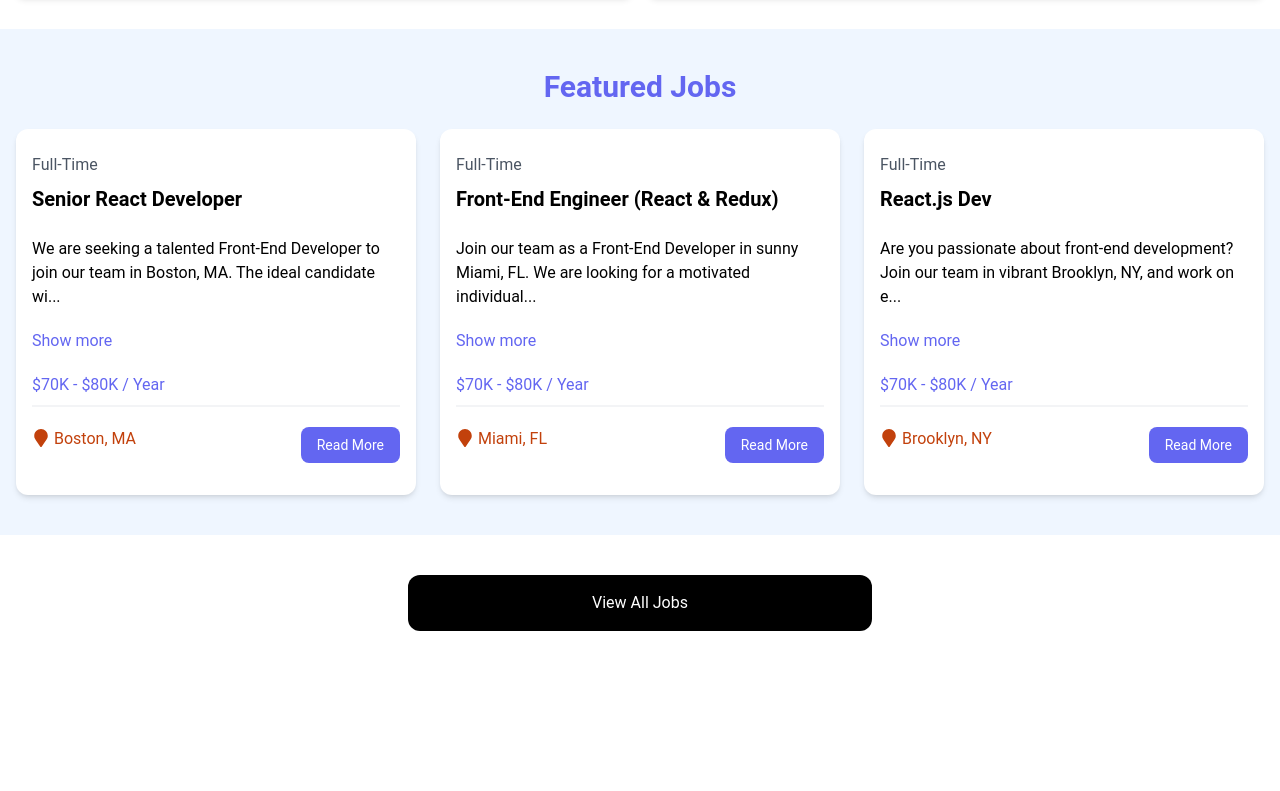
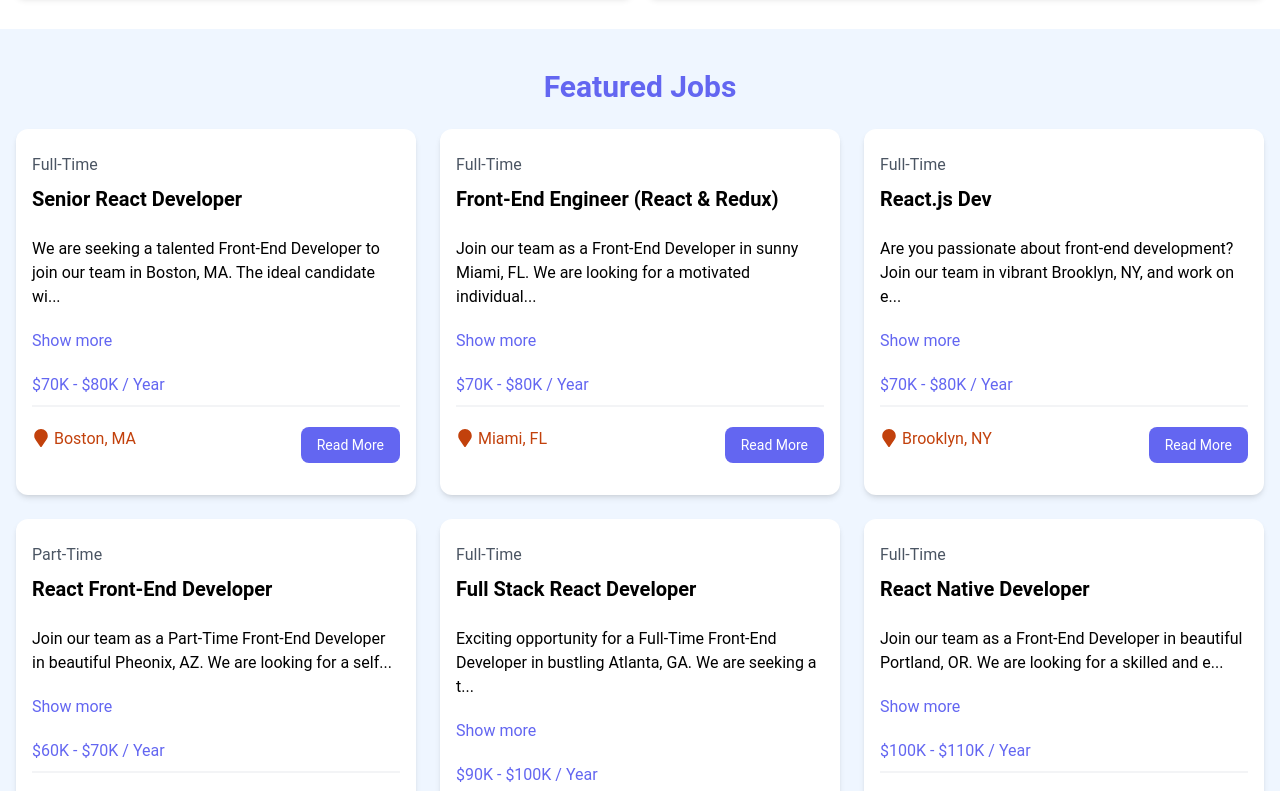
Before and after one commit to javierlona/learning-react-crash-course, a React (Vite) app: page / in a window 1280 px wide. Shown: the part 580-1371 px from the top of the page. Before the commit the page ends 1251 px from the top, so only its background shows below. Built offline with nearby package versions, Linux system fonts and the light colour scheme; data requests are answered from the project's data file.

Commit message:
Utilize JSON Server

```diff
--- a/package.json
+++ b/package.json
@@ -7,7 +7,8 @@
     "dev": "vite",
     "build": "tsc -b && vite build",
     "lint": "eslint .",
-    "preview": "vite preview"
+    "preview": "vite preview",
+    "server": "json-server --watch src/jobs.json --port 5000"
   },
   "dependencies": {
     "react": "^18.3.1",
@@ -25,6 +26,7 @@
     "eslint-plugin-react-hooks": "^5.0.0",
     "eslint-plugin-react-refresh": "^0.4.16",
     "globals": "^15.14.0",
+    "json-server": "^1.0.0-beta.3",
     "postcss": "^8.5.1",
     "tailwindcss": "^3.4.17",
     "typescript": "~5.6.2",
--- a/src/components/JobListings.tsx
+++ b/src/components/JobListings.tsx
@@ -1,9 +1,35 @@
-import React from "react";
+import { useEffect, useState } from "react";
 import JobListing from "./JobListing";
-import jobs from "../jobs.json";
+
+type Job = {
+  id: string;
+  type: string;
+  title: string;
+  description: string;
+  salary: string;
+  location: string;
+};
 
 const JobListings = ({ isHome = false }) => {
-  const jobListings = isHome ? jobs.slice(0, 3) : jobs;
+  const [jobs, setJobs] = useState<Job[]>([]);
+  const [loading, setLoading] = useState(true);
+
+  useEffect(() => {
+    const fetchJobs = async () => {
+      try {
+        const response = await fetch("http://localhost:5000/jobs");
+        const data = await response.json();
+        setJobs(data);
+      } catch (error) {
+        console.error(error);
+      } finally {
+        setLoading(false);
+      }
+    };
+
+    fetchJobs();
+  }, []);
+
   return (
     <section className="bg-blue-50 px-4 py-10">
       <div className="container-xl lg:container m-auto">
@@ -11,7 +37,7 @@ const JobListings = ({ isHome = false }) => {
           {isHome ? "Featured Jobs" : "All Jobs"}
         </h2>
         <div className="grid grid-cols-1 md:grid-cols-3 gap-6">
-          {jobListings.map((job) => (
+          {jobs.map((job) => (
             <JobListing key={job.id} job={job} />
           ))}
         </div>
--- a/src/jobs.json
+++ b/src/jobs.json
@@ -1,4 +1,5 @@
-[
+{
+  "jobs": [
     {
       "id": "1",
       "title": "Senior React Developer",
@@ -84,3 +85,4 @@
       }
     }
   ]
+}
```
Also changed, not shown: 1 other file (tests, documents, lock files or other folders). Lines whose indentation alone changed are shown as unchanged.
